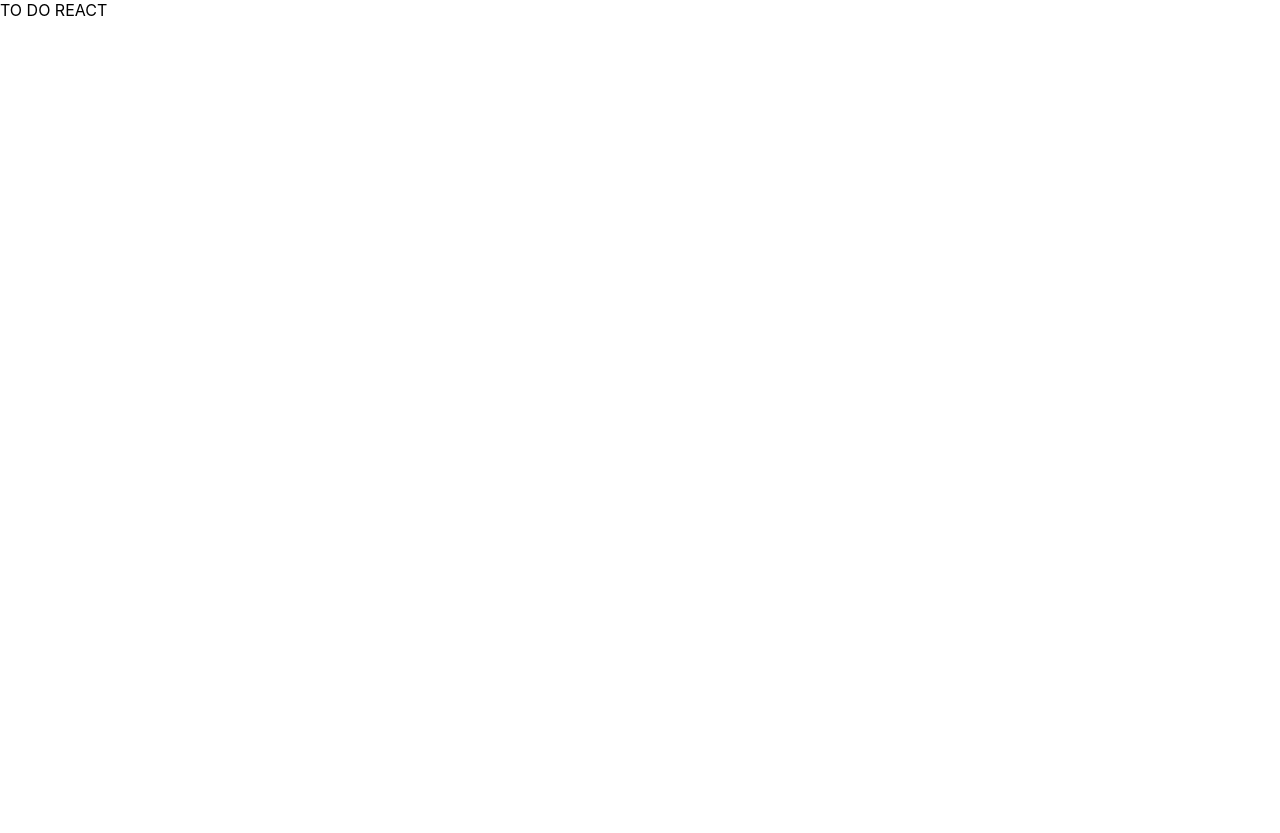
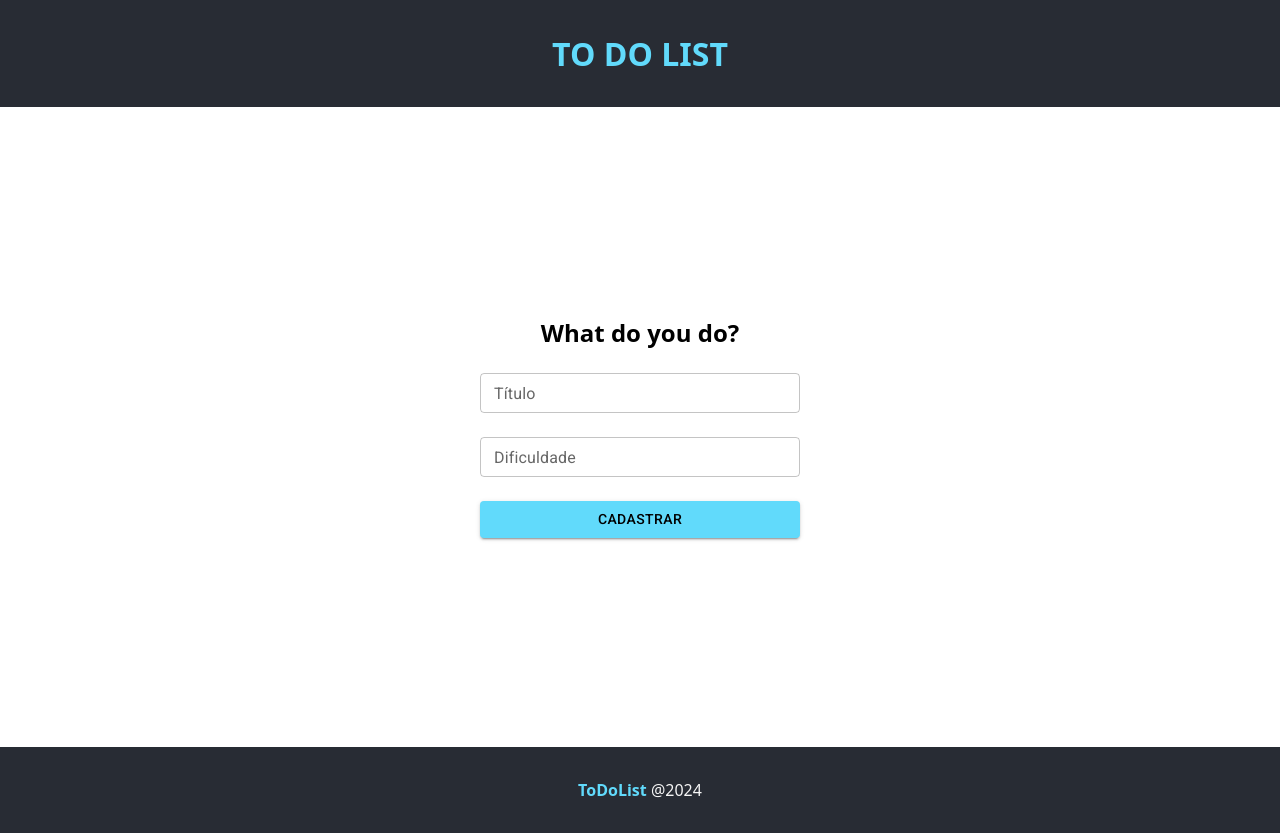
Before and after one commit to jvvaccari/ToDoList, a React (Create React App) app in the folder to_do_list/: page / in a window 1280 px wide. Before the commit the page ends 800 px from the top, so only its background shows below. Built offline with nearby package versions, Linux system fonts and the light colour scheme; the HTML template or start-up script is replaced by a standard one.

Commit message:
Project structure

```diff
--- a/to_do_list/public/index.html
+++ b/to_do_list/public/index.html
@@ -24,6 +24,17 @@
       work correctly both with client-side routing and a non-root public URL.
       Learn how to configure a non-root public URL by running `npm run build`.
     -->
+    <link rel="preconnect" href="https://fonts.googleapis.com" />
+    <link rel="preconnect" href="https://fonts.gstatic.com" crossorigin />
+    <link
+      rel="stylesheet"
+      href="https://fonts.googleapis.com/css2?family=Roboto:wght@300;400;500;700&display=swap"
+    />
+    <link
+      rel="stylesheet"
+      href="https://fonts.googleapis.com/icon?family=Material+Icons"
+    />
+
     <title>To Do React + TS</title>
   </head>
   <body>
--- a/to_do_list/src/App.tsx
+++ b/to_do_list/src/App.tsx
@@ -1,9 +1,15 @@
 import React from 'react';
+import Header from './components/header';
+import Footer from './components/footer';
+import ContentBox from './components/inputContent'
+
 
 function App() {
   return (
     <div>
-      TO DO REACT
+      <Header />
+      <ContentBox />
+      <Footer />
     </div>
   );
 }
--- /dev/null
+++ b/to_do_list/src/components/Footer.module.css
@@ -0,0 +1,11 @@
+.footer{
+    background-color: #282c34;
+    color: whitesmoke;
+    text-align: center;
+    padding: 2em;
+}
+
+.footer_span {
+    font-weight: bold;
+    color: #61dafb;
+}
--- /dev/null
+++ b/to_do_list/src/components/Header.module.css
@@ -0,0 +1,6 @@
+.header{
+    background-color: #282c34;
+    color: #61dafb;
+    text-align: center;
+    padding: 2em;
+}
--- /dev/null
+++ b/to_do_list/src/components/InputContent.module.css
@@ -0,0 +1,8 @@
+.input_content{
+    display: flex;
+    flex-direction: column;
+    justify-content: center;
+    align-items: center;
+    min-height: 80vh;
+    gap: 24px;
+}
--- /dev/null
+++ b/to_do_list/src/components/footer.tsx
@@ -0,0 +1,14 @@
+import * as React from 'react';
+import styles from './Footer.module.css';
+
+const Footer  = () => {
+    return (
+        <footer className={styles.footer}>
+            <p>
+                <span className={styles.footer_span}>ToDoList</span> @2024
+            </p>
+        </footer>
+    );
+}
+
+export default Footer;
--- /dev/null
+++ b/to_do_list/src/components/header.tsx
@@ -0,0 +1,12 @@
+import * as React from 'react';
+import styles from './Header.module.css';
+
+const Header  = () => {
+    return (
+        <header className={styles.header}>
+            <h1>TO DO LIST</h1>
+        </header>
+    );
+}
+
+export default Header;
--- /dev/null
+++ b/to_do_list/src/components/inputContent.tsx
@@ -0,0 +1,21 @@
+import * as React from 'react';
+import Button from '@mui/material/Button';
+import TextField from '@mui/material/TextField'
+import styles from './InputContent.module.css';
+
+const inputContent = () => {
+    return (
+        <div className={styles.input_content}>
+            <h2>What do you do?</h2>
+            <div>
+                <TextField id="outlined-basic" label="Título" variant="outlined" size="small" sx={{width: '320px'}}/>
+            </div>
+            <div>
+                <TextField id="outlined-basic" label="Dificuldade" variant="outlined" size="small" sx={{width: '320px'}}/>
+            </div>
+            <Button variant="contained" sx={{width: '320px',backgroundColor: '#61dafb',color: 'black'}}>Cadastrar</Button>
+        </div>
+    );
+}
+
+export default inputContent;
--- /dev/null
+++ b/to_do_list/src/global.d.ts
@@ -0,0 +1 @@
+declare module "*.module.css"
--- a/to_do_list/src/index.css
+++ b/to_do_list/src/index.css
@@ -1,13 +1,9 @@
-body {
+*{
+  padding: 0;
   margin: 0;
-  font-family: -apple-system, BlinkMacSystemFont, 'Segoe UI', 'Roboto', 'Oxygen',
-    'Ubuntu', 'Cantarell', 'Fira Sans', 'Droid Sans', 'Helvetica Neue',
-    sans-serif;
-  -webkit-font-smoothing: antialiased;
-  -moz-osx-font-smoothing: grayscale;
+  font-family: system-ui, -apple-system, BlinkMacSystemFont, 'Segoe UI', Roboto, Oxygen, Ubuntu, Cantarell, 'Open Sans', 'Helvetica Neue', sans-serif;
 }
 
-code {
-  font-family: source-code-pro, Menlo, Monaco, Consolas, 'Courier New',
-    monospace;
+.hide {
+  display: none !important;
 }
```
Also changed, not shown: to_do_list/package.json (+13 -2 lines), 1 other file (tests, documents, lock files or other folders).
